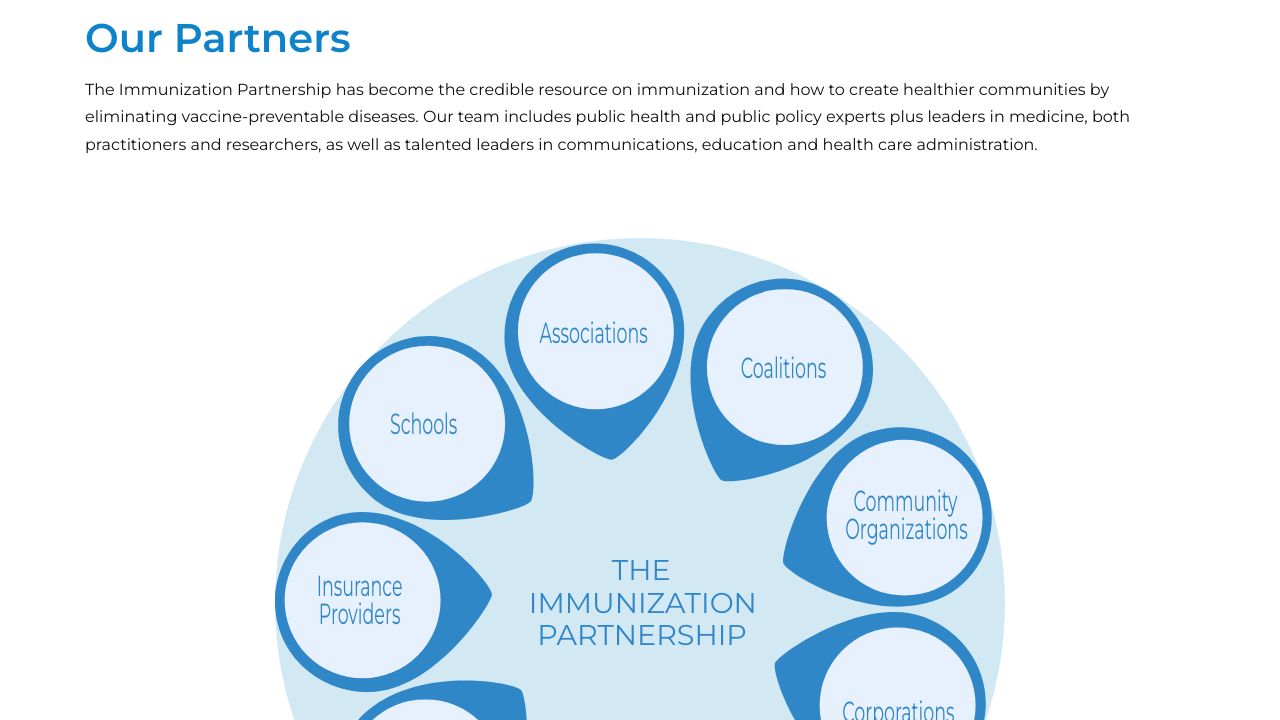
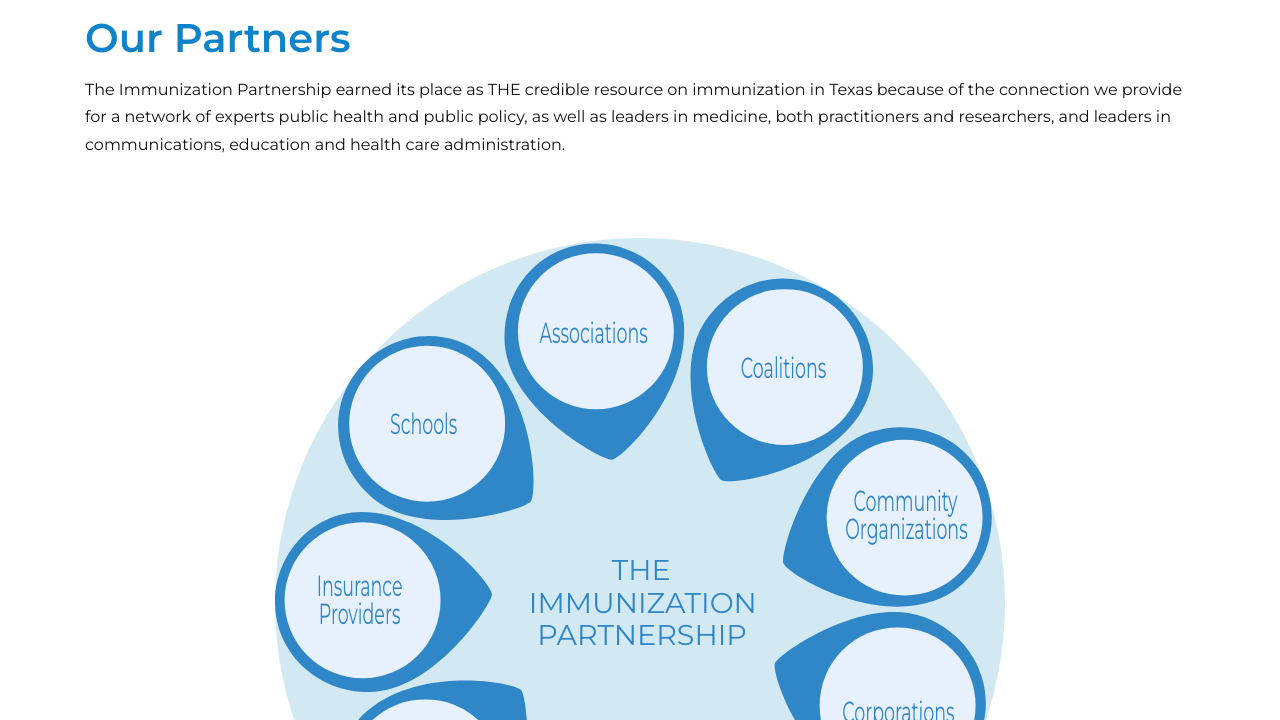
Before and after one commit to aitshuber/immunizecc, a Jekyll site: the page built from how-we-work.html, in a window 1280 px wide and 900 px high, scrolled down 880 px, cut to the strip 180-900 px from the top of the window. Built offline with Jekyll 4.4.1, drawn with Linux system fonts in a browser that asks for light colours; some web fonts are replaced; a script that is not in the unit is left out; comment, search, counter and statistics services are not loaded.

Commit message:
Updated 'how-we-work.html' via CloudCannon

```diff
--- a/how-we-work.html
+++ b/how-we-work.html
@@ -27,7 +27,7 @@
       Our Partners
     </h2>
     <p class="editable">
-      The Immunization Partnership has become the credible resource on immunization and how to create healthier communities by eliminating vaccine-preventable diseases. Our team includes public health and public policy experts plus leaders in medicine, both practitioners and researchers, as well as talented leaders in communications, education and health care administration.
+      The Immunization Partnership earned its place as THE credible resource on immunization in Texas because of the connection we provide for a network of experts public health and public policy, as well as leaders in medicine, both practitioners and researchers, and leaders in communications, education and health care administration.
     </p>
   </div>
 </div>
```
